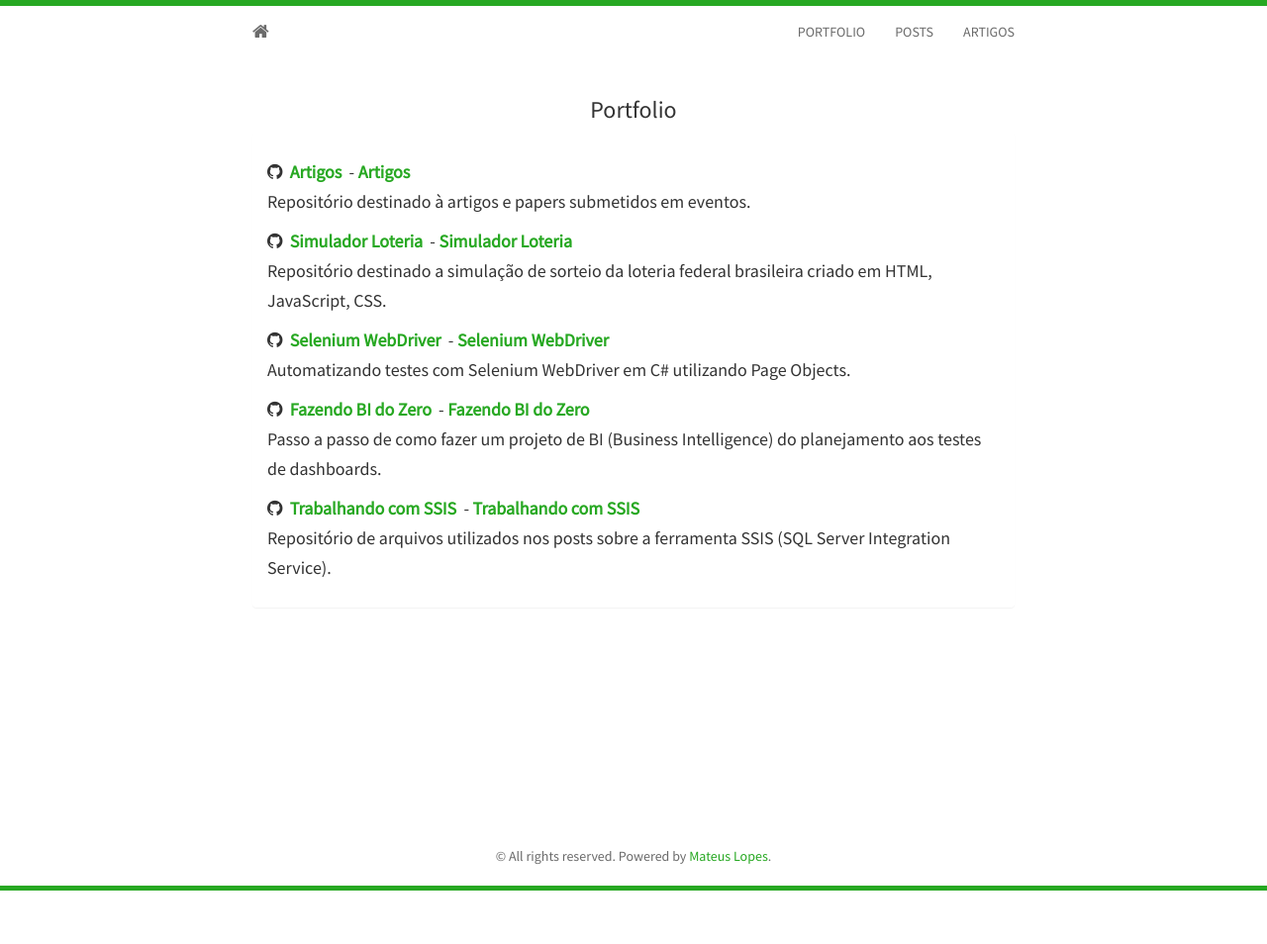
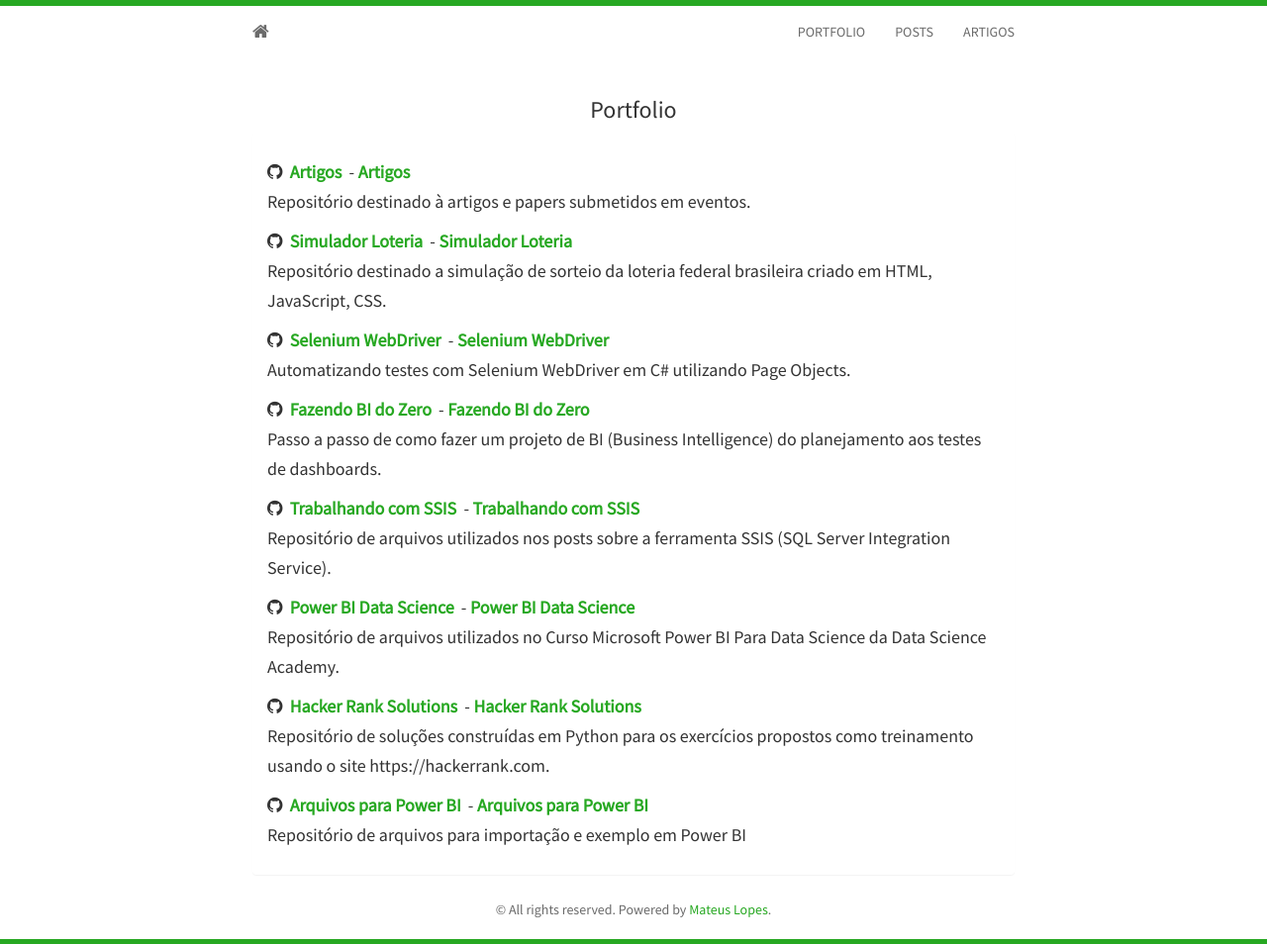
Before and after one commit to mateusbtlopes/mateusbtlopes.github.io, a Jekyll site: the page built from portfolio.html, in a window 1280 px wide. Shown: the whole page at 99% size. Built offline with Jekyll 4.4.1, drawn with Linux system fonts in a browser that asks for light colours; nearby versions of some CDN libraries; before the commit the page ends 900 px from its top, so only the background shows below that.

Commit message:
Update portfolio.html

```diff
--- a/_includes/portfolio.html
+++ b/_includes/portfolio.html
@@ -28,6 +28,21 @@
 			</i>&nbsp;-&nbsp;<strong><a href="../blog" target="_blank">Trabalhando com SSIS</a></strong>
 			<p>Repositório de arquivos utilizados nos posts sobre a ferramenta SSIS (SQL Server Integration Service).</p>
 		</h5>
+		<h5>
+			<i class="fa fa-github"></i>&nbsp;&nbsp;<strong><a href="https://github.com/mateusblopes/PowerBI-DataScience" target="_blank">Power BI Data Science</a></strong>
+			</i>&nbsp;-&nbsp;<strong><a href="../blog" target="_blank">Power BI Data Science</a></strong>
+			<p>Repositório de arquivos utilizados no Curso Microsoft Power BI Para Data Science da Data Science Academy.</p>
+		</h5>
+		<h5>
+			<i class="fa fa-github"></i>&nbsp;&nbsp;<strong><a href="https://github.com/mateusblopes/hackerranksolutions" target="_blank">Hacker Rank Solutions</a></strong>
+			</i>&nbsp;-&nbsp;<strong><a href="../blog" target="_blank">Hacker Rank Solutions</a></strong>
+			<p>Repositório de soluções construídas em Python para os exercícios propostos como treinamento usando o site https://hackerrank.com.</p>
+		</h5>
+		<h5>
+			<i class="fa fa-github"></i>&nbsp;&nbsp;<strong><a href="https://github.com/mateusblopes/arquivosparapowerbi" target="_blank">Arquivos para Power BI</a></strong>
+			</i>&nbsp;-&nbsp;<strong><a href="../blog" target="_blank">Arquivos para Power BI</a></strong>
+			<p>Repositório de arquivos para importação e exemplo em Power BI</p>
+		</h5>
     </div>
   </div>
 </div>
```
